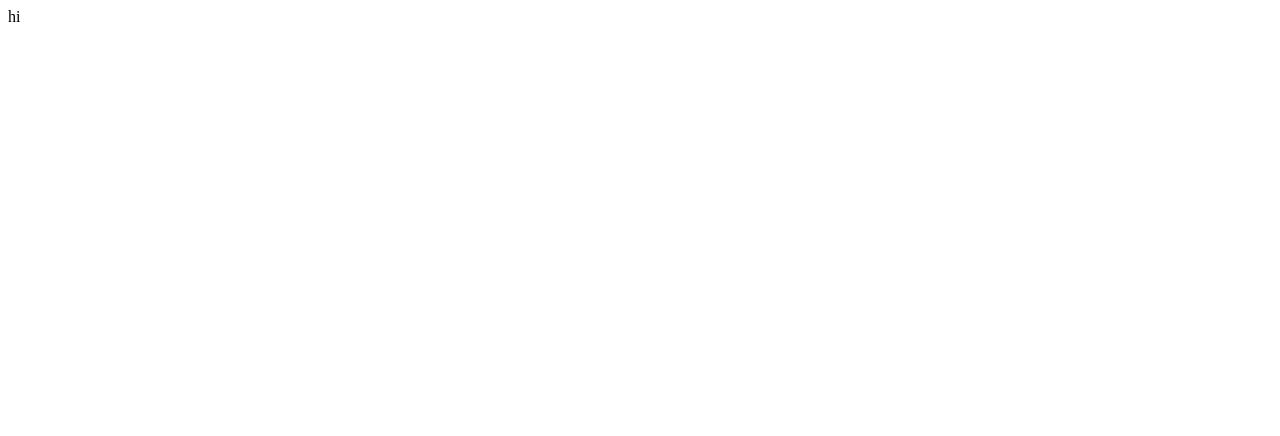
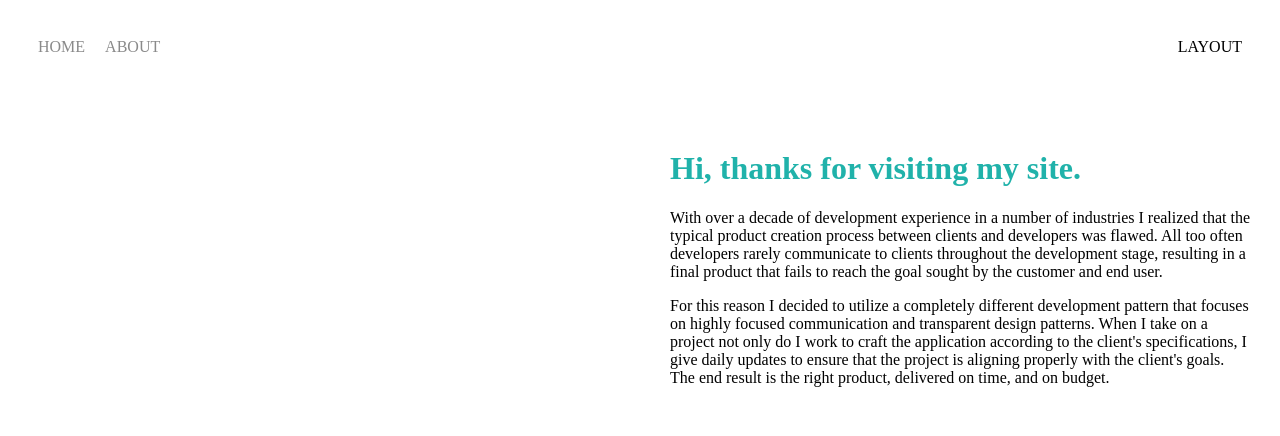
Before and after one commit to Riya10-coder/PROJECT, a plain HTML site: page a.html in a window 1280 px wide. Drawn offline with Linux system fonts and the light colour scheme.

Commit message:
Update a.html

```diff
--- a/a.html
+++ b/a.html
@@ -1,9 +1,56 @@
 <!DOCTYPE html>
-<html>
+<html lang='en'>
+
 <head>
-	<title>about</title>
+  <meta charset='UTF-8'>
+  <title>Portfolio Homepage</title>
+  <link href="https://fonts.googleapis.com/css?family=Lato" rel="stylesheet">
+  <link rel="stylesheet" href="style.css">
 </head>
+
 <body>
-hi
+  <div class="container">
+    <div class="nav-wrapper">
+      <div class="left-side">
+        <div class="nav-link-wrapper">
+          <a href="index.html">Home</a>
+        </div>
+
+        <div class="nav-link-wrapper active-nav-link">
+          <a href="about.html">About</a>
+        </div>
+      </div>
+
+      <div class="right-side">
+        <div class="brand">
+         LAYOUT
+        </div>
+      </div>
+    </div>
+
+    <div class="content-wrapper">
+      <div class="two-column-wrapper">
+        <div class="profile-image-wrapper">
+          <img src="images/Portfolio.jpg" alt="">
+        </div>
+
+        <div class="profile-content-wrapper">
+          <h1>Hi, thanks for visiting my site.</h1>
+          <p>With over a decade of development experience in a number of industries I realized that the typical product creation
+            process between clients and developers was flawed. All too often developers rarely communicate to clients throughout
+            the development stage, resulting in a final product that fails to reach the goal sought by the customer and end
+            user.
+          </p>
+
+          <p>For this reason I decided to utilize a completely different development pattern that focuses on highly focused
+            communication and transparent design patterns. When I take on a project not only do I work to craft the application
+            according to the client's specifications, I give daily updates to ensure that the project is aligning properly
+            with the client's goals. The end result is the right product, delivered on time, and on budget.</p>
+        </div>
+      </div>
+    </div>
+  </div>
+
 </body>
+
 </html>
```
